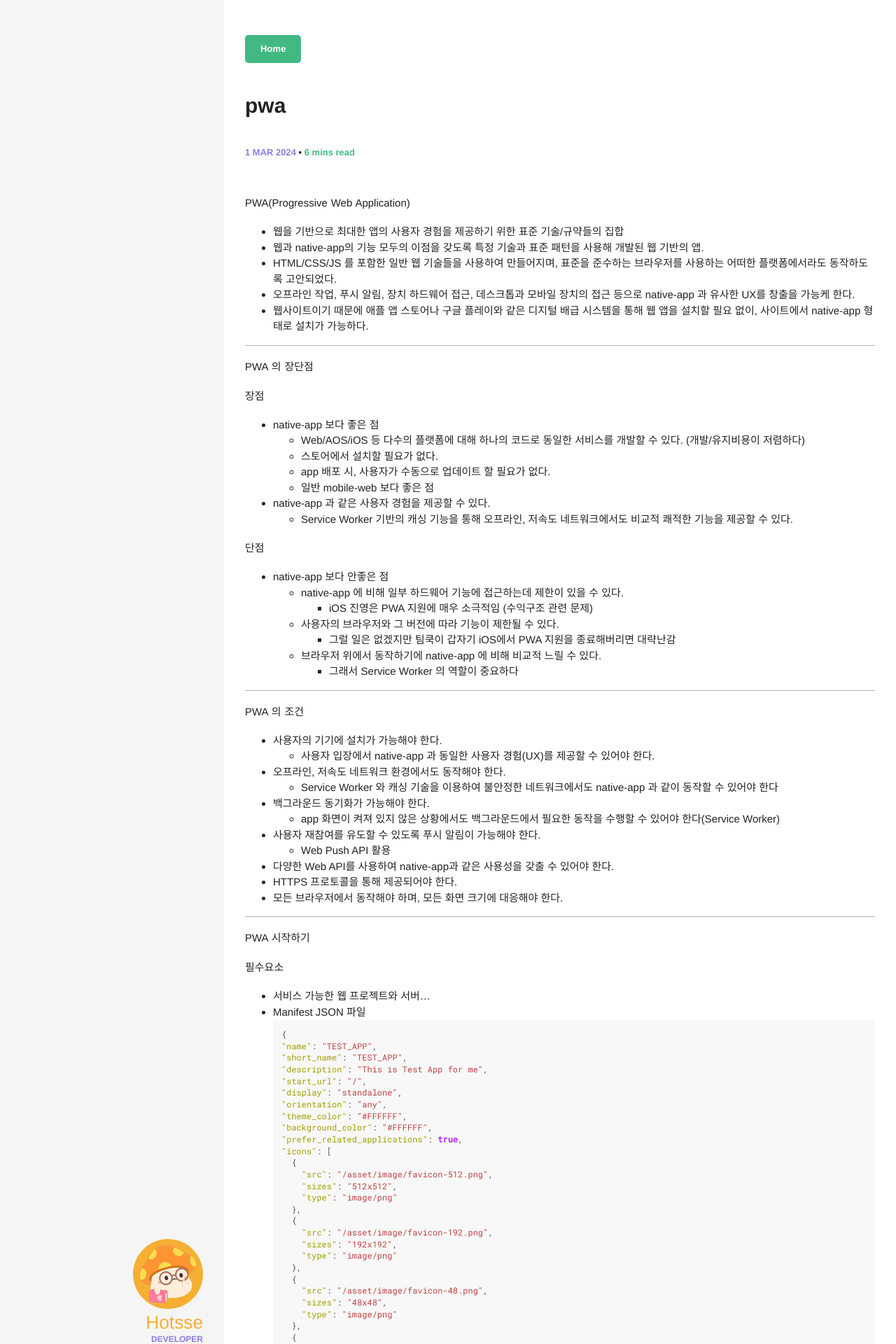
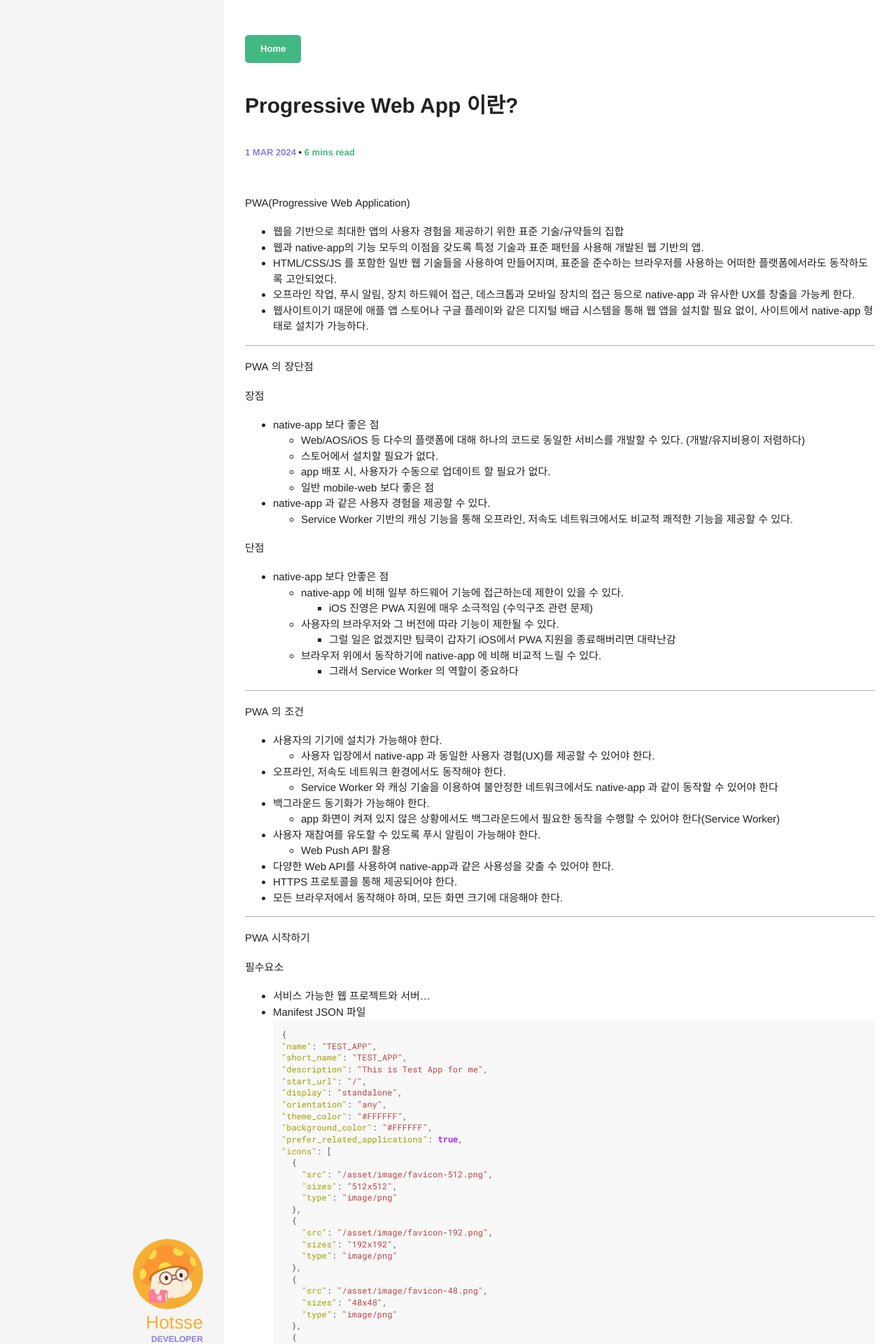
Before and after one commit to Hotsse/hotsse.github.io, a Jekyll site: the page built from _posts/2024-03-01-Progressive Web App 이란?.md, in a window 1280 px wide. Shown: the top 1920 px of the page at 70% size. Built offline with Jekyll 4.4.1, drawn with Linux system fonts in a browser that asks for light colours; comment, search, counter and statistics services are not loaded.

Commit message:
Update 2024-03-01-Progressive Web App 이란?.md

```diff
--- a/_posts/2024-03-01-Progressive Web App 이란?.md
+++ b/_posts/2024-03-01-Progressive Web App 이란?.md
@@ -1,6 +1,6 @@
 ---
 layout: post
-title: pwa
+title: Progressive Web App 이란?
 categories: [App]
 comments: true
 ---
```
